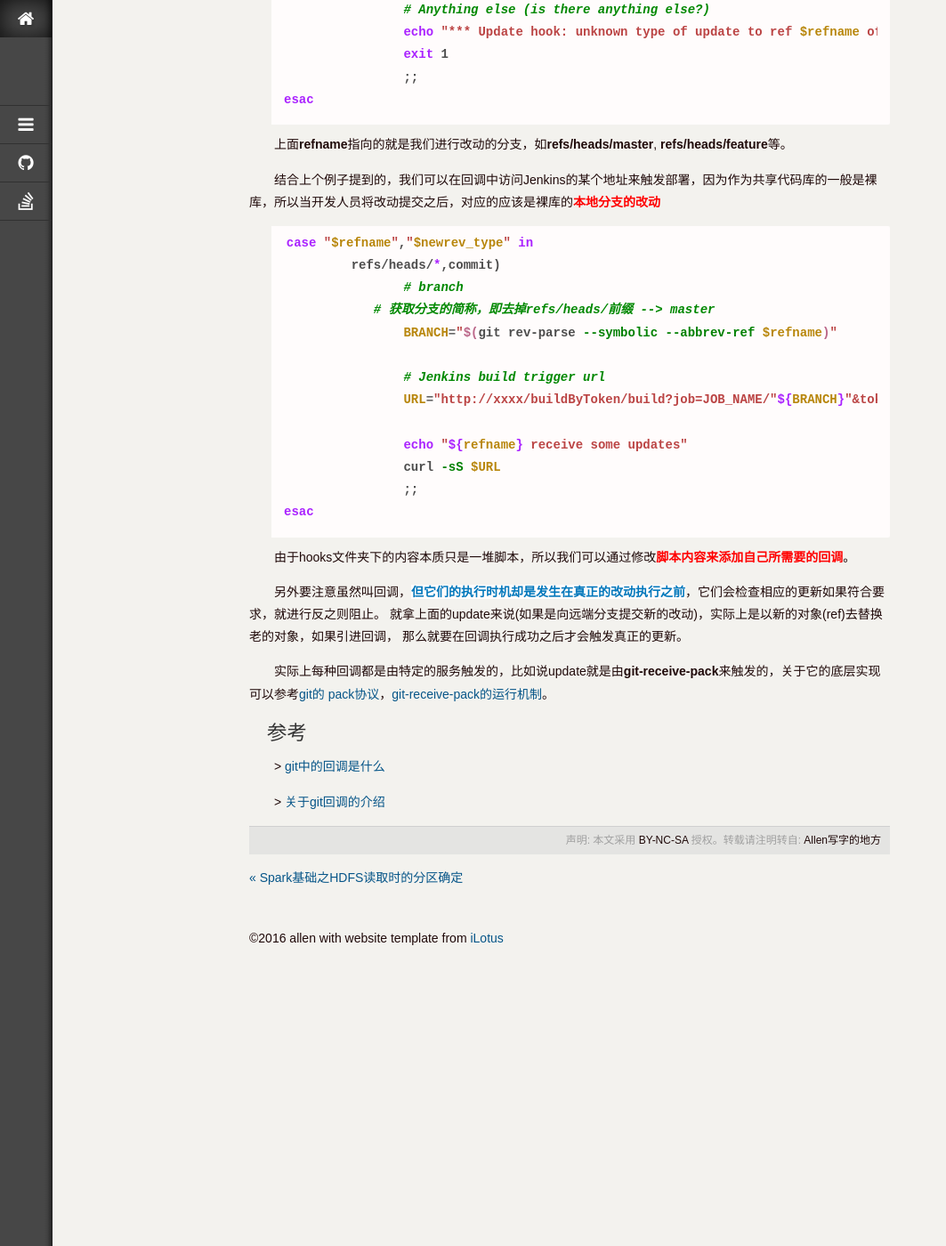
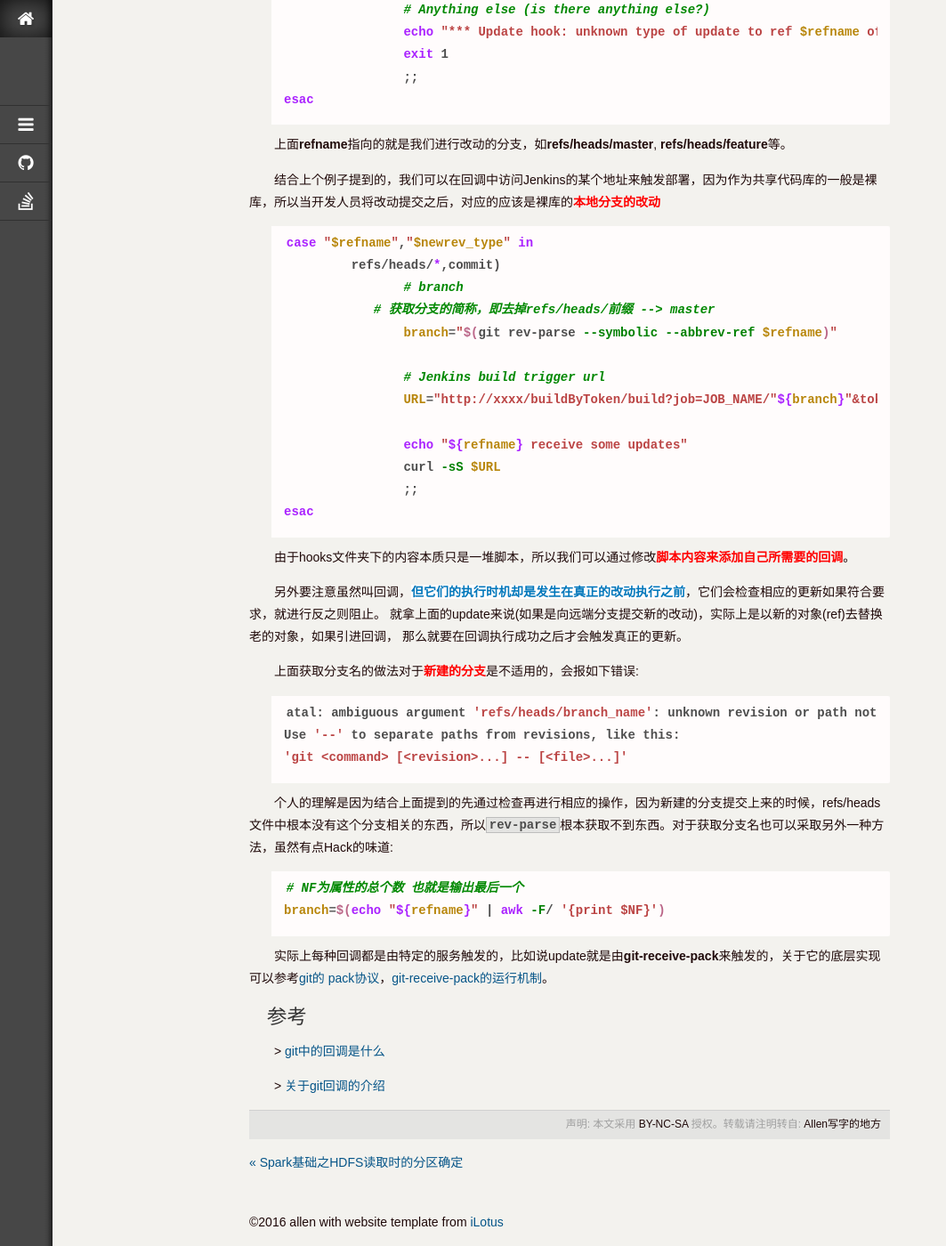
Before and after one commit to jacoffee/jacoffee.github.io, a Jekyll site: the page built from _posts/2016-11-11-git-basic-hooks.md, in a window 1280 px wide and 1400 px high, scrolled down 1439 px. Shown: the whole window at 89% size, without its empty margins (0-1063 px from the left). Built offline with Jekyll 4.4.1, drawn with Linux system fonts in a browser that asks for light colours; nearby versions of some CDN libraries; library files that are not in the unit come from our copies; Markdown is read by kramdown in place of the engine named in the settings; comment, search, counter and statistics services are not loaded.

Commit message:
minor fix

````diff
--- a/_posts/2016-11-11-git-basic-hooks.md
+++ b/_posts/2016-11-11-git-basic-hooks.md
@@ -76,10 +76,10 @@ case "$refname","$newrev_type" in
 	 refs/heads/*,commit)
 		# branch
 	    # 获取分支的简称，即去掉refs/heads/前缀 --> master
-		BRANCH="$(git rev-parse --symbolic --abbrev-ref $refname)"
+		branch="$(git rev-parse --symbolic --abbrev-ref $refname)"
 
 		# Jenkins build trigger url
-		URL="http://xxxx/buildByToken/build?job=JOB_NAME/"${BRANCH}"&token=TOKEN"
+		URL="http://xxxx/buildByToken/build?job=JOB_NAME/"${branch}"&token=TOKEN"
 
 		echo "${refname} receive some updates"
 		curl -sS $URL
@@ -91,6 +91,21 @@ esac
 
 另外要注意虽然叫回调，<b class="highlight">但它们的执行时机却是发生在真正的改动执行之前</b>，它们会检查相应的更新如果符合要求，就进行反之则阻止。 就拿上面的update来说(如果是向远端分支提交新的改动)，实际上是以新的对象(ref)去替换老的对象，如果引进回调， 那么就要在回调执行成功之后才会触发真正的更新。
 
+上面获取分支名的做法对于<b style="color:red">新建的分支</b>是不适用的，会报如下错误:
+
+```bash
+atal: ambiguous argument 'refs/heads/branch_name': unknown revision or path not in the working tree.
+Use '--' to separate paths from revisions, like this:
+'git <command> [<revision>...] -- [<file>...]'
+```
+
+个人的理解是因为结合上面提到的先通过检查再进行相应的操作，因为新建的分支提交上来的时候，refs/heads文件中根本没有这个分支相关的东西，所以`rev-parse`根本获取不到东西。对于获取分支名也可以采取另外一种方法，虽然有点Hack的味道:
+
+```bash
+# NF为属性的总个数 也就是输出最后一个
+branch=$(echo "${refname}" | awk -F/ '{print $NF}')
+```
+
 实际上每种回调都是由特定的服务触发的，比如说update就是由**git-receive-pack**来触发的，关于它的底层实现可以参考[git的 pack协议](https://github.com/git/git/blob/master/Documentation/technical/pack-protocol.txt)，[git-receive-pack的运行机制](http://stackoverflow.com/questions/10662056/how-does-git-receive-pack-work)。
 
 
````
